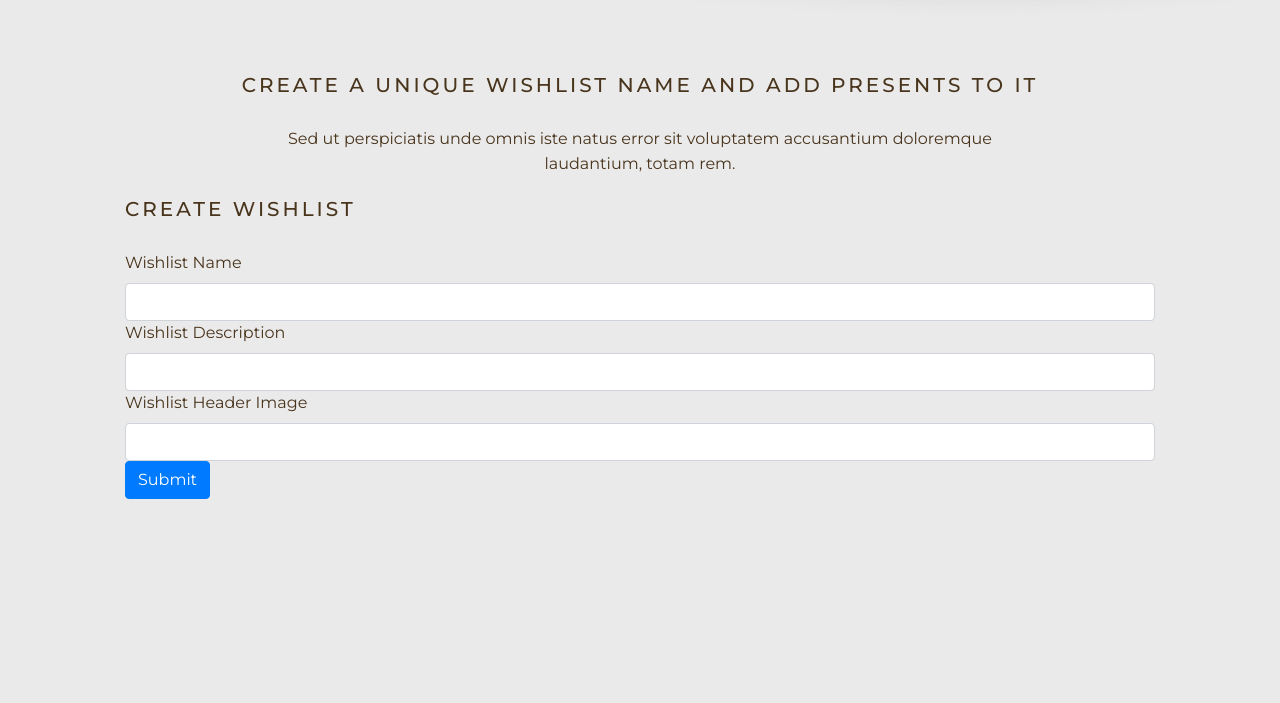
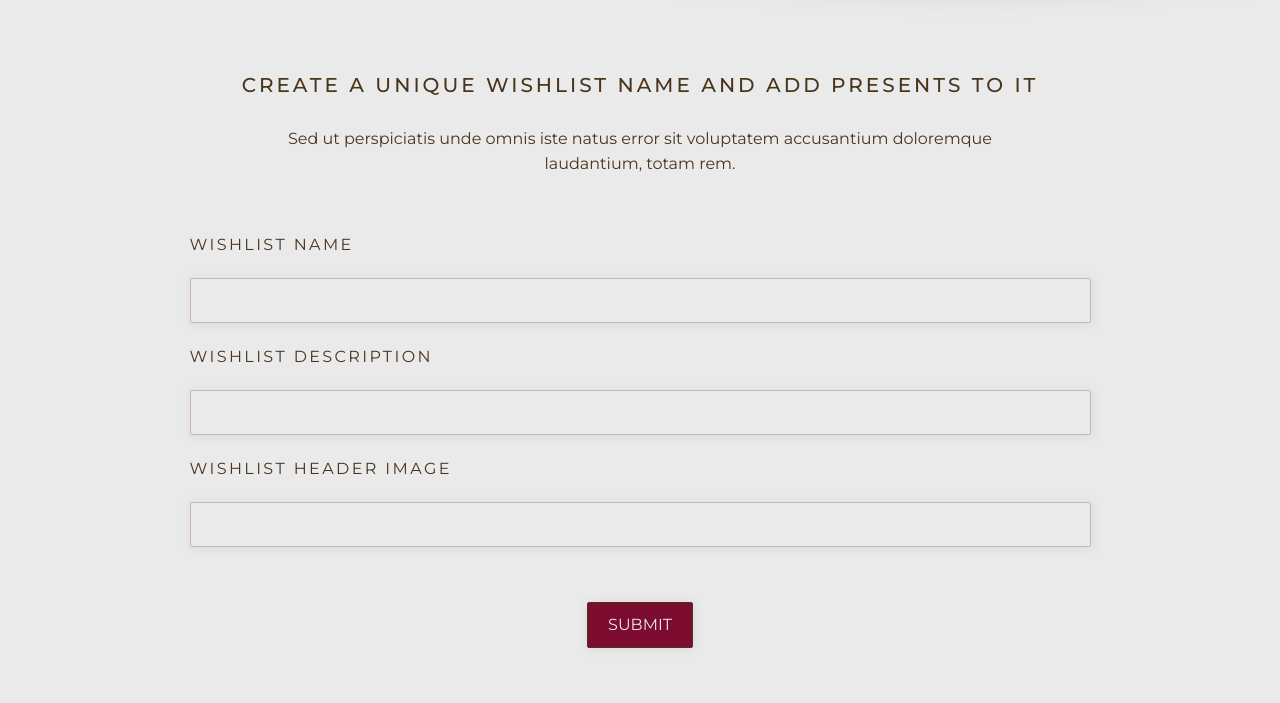
Before and after one commit to valentina-b/book-my-wedding-wish, a Flask app: page / in a window 1280 px wide. Shown: the part 1979-2682 px from the top of the page. Before the commit the page ends 2478 px from the top, so only its background shows below. Run offline with Flask 2, Linux system fonts and the light colour scheme; some libraries are stand-ins or nearby versions.

Commit message:
Style form section

```diff
--- a/static/css/style.css
+++ b/static/css/style.css
@@ -31,8 +31,7 @@ body {
     /* text-decoration: underline!important; */
 }
 
-h1, h3 {
-    font-size: 50px;
+h1, h3, label {
     line-height: 67px;
     letter-spacing: 0.15em;
     text-transform: uppercase;
@@ -47,8 +46,25 @@ h3 {
     font-size: 20px;
 }
 
+label {
+    margin-bottom: 0;
+}
+
 p {
     line-height: 155%;
+}
+
+input {
+    border: 1px solid var(--app-color-supporting-2)!important;
+    border-radius: var(--border-radius)!important;
+    box-shadow: var(--box-shadow)!important;
+    color: var(--app-color-text)!important;
+    height: 45px!important;
+    background-color: var(--app-color-subtle)!important;
+}
+
+input:focus {
+    border: 1px solid var(--app-color-text)!important;
 }
 
 .navbar {
@@ -162,3 +178,9 @@ header {
     display: block;
     margin: auto;
 }
+
+form {
+    margin: auto;
+    min-width: 85%;
+    margin-top: 35px;
+}
--- a/templates/base.html
+++ b/templates/base.html
@@ -28,7 +28,7 @@
                     </li>
                     <!-- scroll down to the form -->
                     <li class="nav-item">
-                        <a class="nav-link text-uppercase" href="#">New Wishlist</a>
+                        <a class="nav-link text-uppercase" href="#form">New Wishlist</a>
                     </li>
                 </ul>
             </div>
--- a/templates/homepage.html
+++ b/templates/homepage.html
@@ -3,7 +3,7 @@
 <!-- header part -->
 <h1 class="text-uppercase">Book My Wedding Wish</h1>
 <p class="header-p text-center">Free online shareable wedding gift wishlist for your friends and family</p>
-<a href="#" class="cta">Create Your Wishlist</a>
+<a href="#form" class="cta">Create Your Wishlist</a>
 <!-- header part -->
 
 <section id="section-usp">
@@ -51,7 +51,7 @@
             </div>
         </div>
         <div class="row">
-            <a href="#" class="cta">Create Your Wishlist</a>
+            <a href="#form" class="cta">Create Your Wishlist</a>
         </div>
     </div>
 </section>
@@ -75,32 +75,25 @@
                 <p class="text-center form-p">Sed ut perspiciatis unde omnis iste natus error sit voluptatem accusantium doloremque laudantium, totam rem.</p>
             </div>
         </div>
+        <div class="row">
+            <form action="{{ url_for('create_wishlist_name') }}" method="POST" id="form">
+                <div class="form-group">
+                    <label for="wishlist_name">Wishlist Name</label>
+                    <input type="text" class="form-control" id="wishlist_name" name="wishlist_name">
+                    <!-- wishlist description -->
+                    <label for="wishlist_description">Wishlist Description</label>
+                    <input type="text" class="form-control" id="wishlist_description" name="wishlist_description">
+                    <!-- header image -->
+                    <label for="wishlist_header_image_URL">Wishlist Header Image</label>
+                    <input type="text" class="form-control" id="wishlist_header_image_URL" name="wishlist_header_image_URL">
+                    <button type="submit" class="cta">Submit</button>
+                </div>
+            </form>
+        </div>
     </div>
 </section>
 
 
 
 
-<!-- form -->
-<div class="container">
-<h3>Create Wishlist</h3>
-
-    <form action="{{ url_for('create_wishlist_name') }}" method="POST">
-        <div class="form-group">
-            <label for="wishlist_name">Wishlist Name</label>
-            <input type="text" class="form-control" id="wishlist_name" name="wishlist_name">
-
-            <!-- wishlist description -->
-            <label for="wishlist_description">Wishlist Description</label>
-            <input type="text" class="form-control" id="wishlist_description" name="wishlist_description">
-            <!-- header image -->
-            <label for="wishlist_header_image_URL">Wishlist Header Image</label>
-            <input type="text" class="form-control" id="wishlist_header_image_URL" name="wishlist_header_image_URL">
-
-
-            <button type="submit" class="btn btn-primary">Submit</button>
-        </div>
-    </form>
-</div>
-
 {% endblock %}
```
